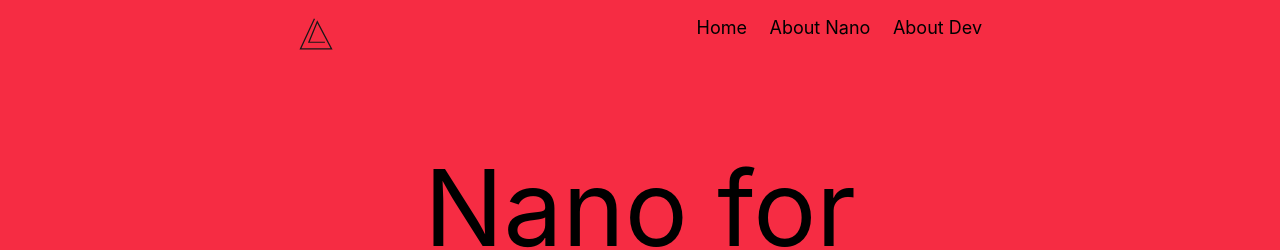
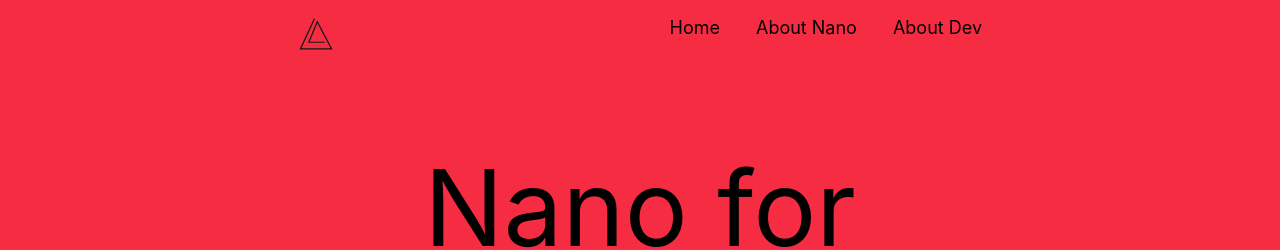
Before and after one commit to fossabot/nano, a Jekyll site: the page built from index.md, in a window 1280 px wide. Shown: the top 250 px of the page. Built offline with Jekyll 4.4.1, drawn with Linux system fonts in a browser that asks for light colours; some web fonts are replaced.

Commit message:
(I'm stupid) Fixed padding on menu and nav buttons

```diff
--- a/_sass/_theme.scss
+++ b/_sass/_theme.scss
@@ -36,7 +36,7 @@
     .lbl-toggle {
         display: block !important;
         border-radius: 1vh;
-        padding: .25em 1em 1em .25em;
+        padding: .25em 1em .25em 1em;
         transition: color 500ms;
     }
     nav input[type='checkbox']:checked ~ .links {
@@ -96,7 +96,7 @@
 }
 
 .navLink {
-    padding: .25em 1em 1em .25em;
+    padding: .25em 1em .25em 1em;
     text-decoration: none;
     color: $navColour;
 }
```
